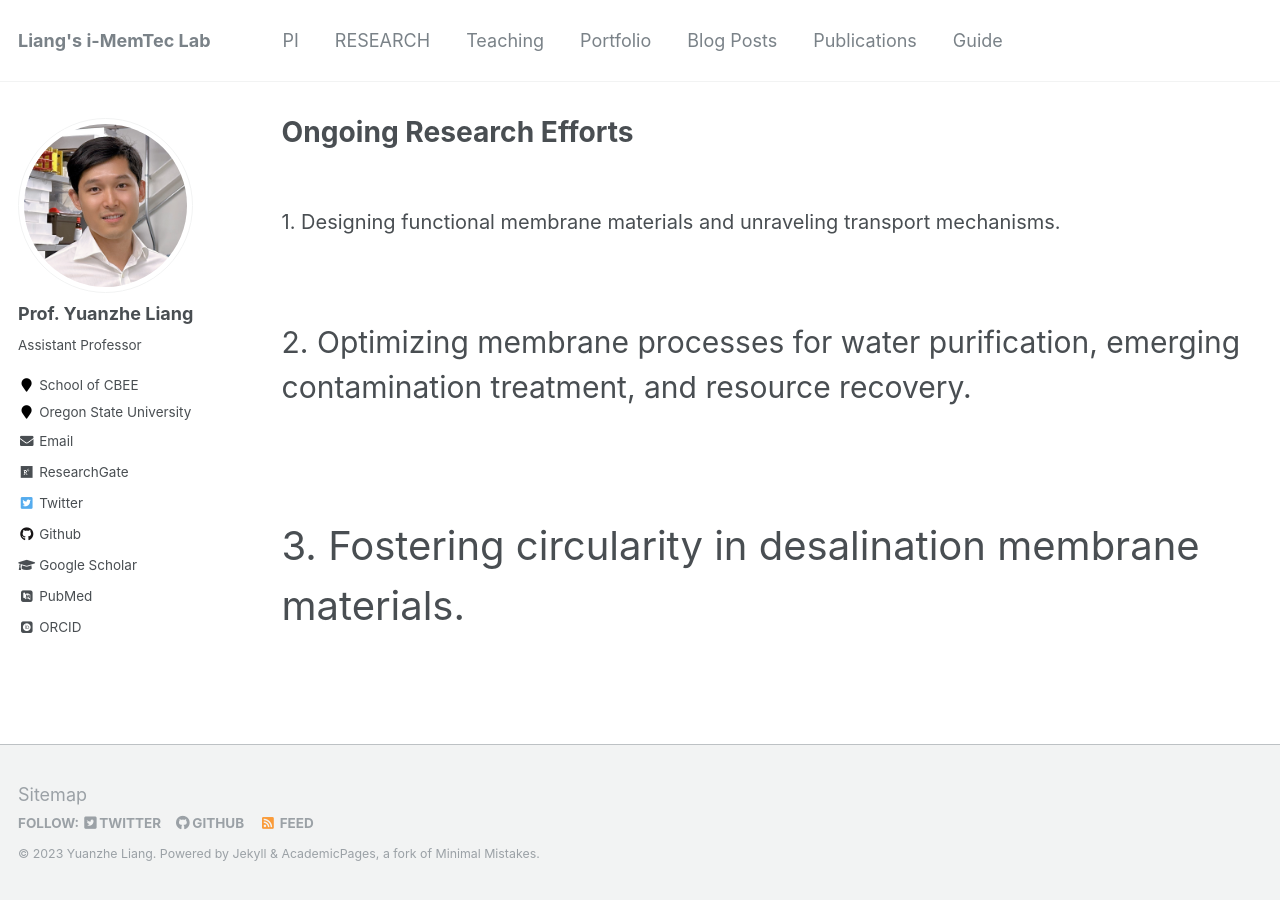
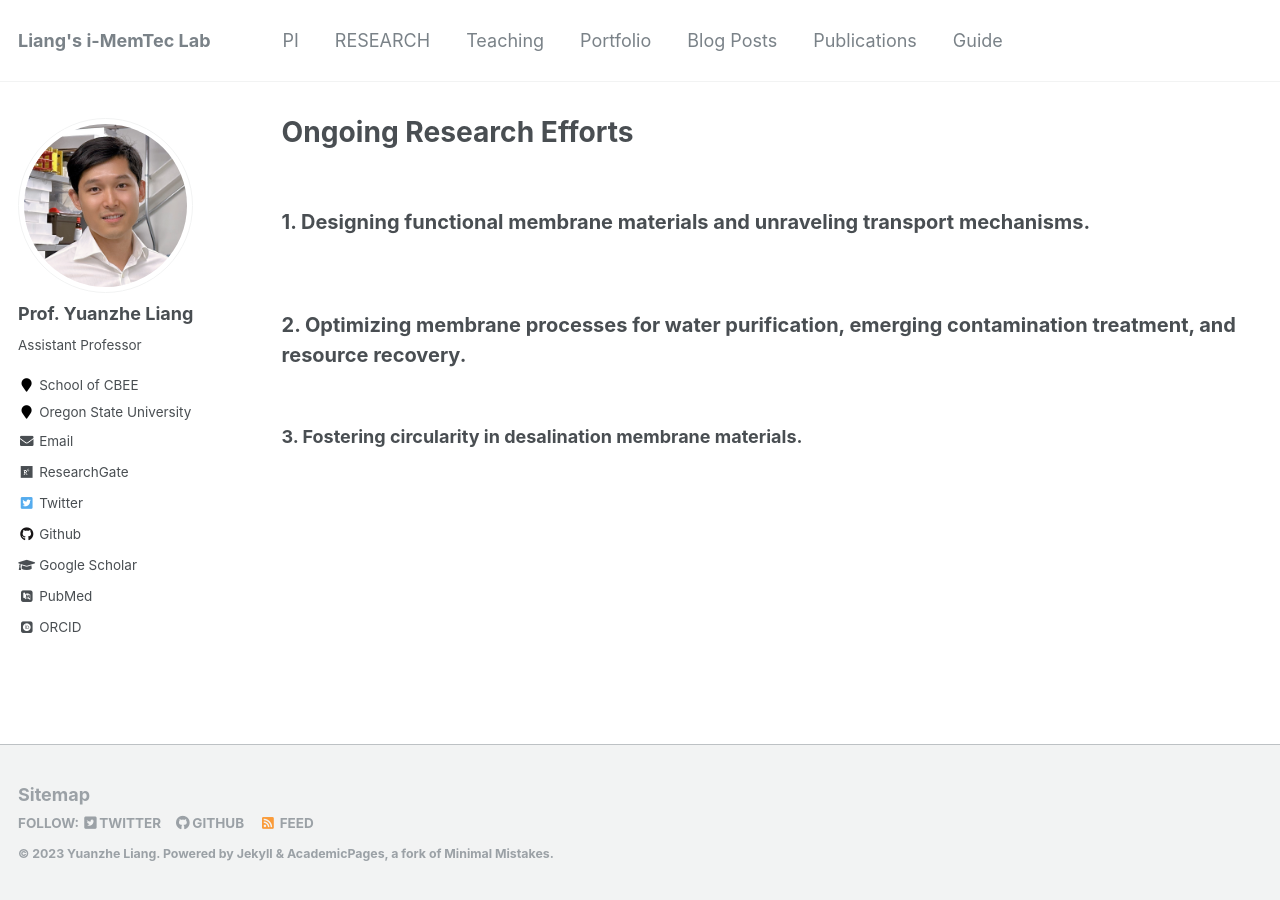
Before and after one commit to yuanzheliang/yuanzheliang.github.io, a Jekyll site: the page built from _pages/talks.html, in a window 1280 px wide. Built offline with Jekyll 4.4.1, drawn with Linux system fonts in a browser that asks for light colours; some web fonts are replaced.

Commit message:
Update talks.html

```diff
--- a/_pages/talks.html
+++ b/_pages/talks.html
@@ -6,8 +6,8 @@ author_profile: true
 ---
 
 <br>
-<p style="font-size: 20px;">1. Designing functional membrane materials and unraveling transport mechanisms.</p>
+<p style="font-size: 20px;"><b>1. Designing functional membrane materials and unraveling transport mechanisms.<b></p>
 <br>
-<p style="font-size: 30px;">2. Optimizing membrane processes for water purification, emerging contamination treatment, and resource recovery.</p>
+<p style="font-size: 20px;"><b>2. Optimizing membrane processes for water purification, emerging contamination treatment, and resource recovery.<b></p>
 <br>
-<p style="font-size: 40px;">3. Fostering circularity in desalination membrane materials.</p>
+<b>3. Fostering circularity in desalination membrane materials.<b>
```
